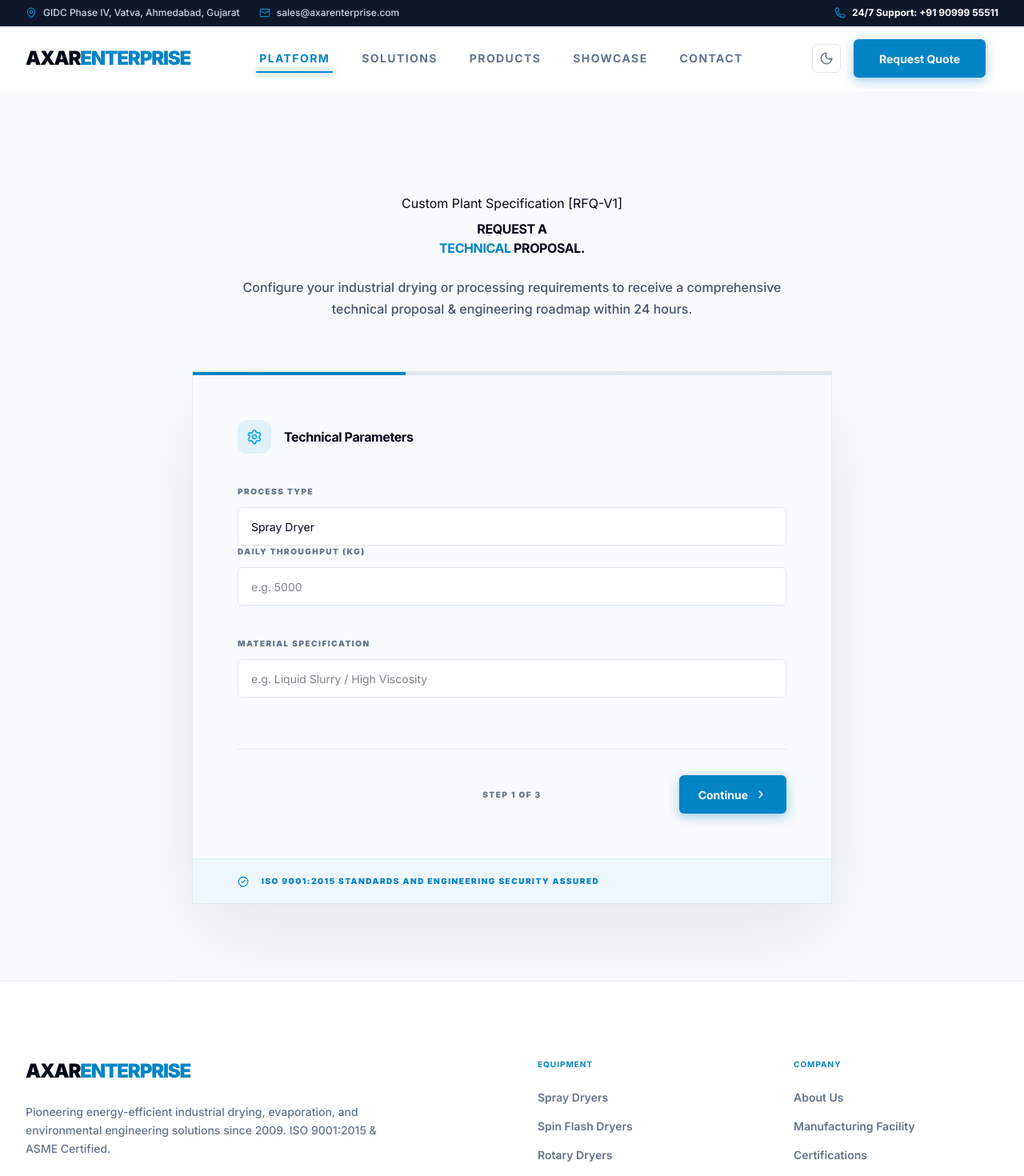
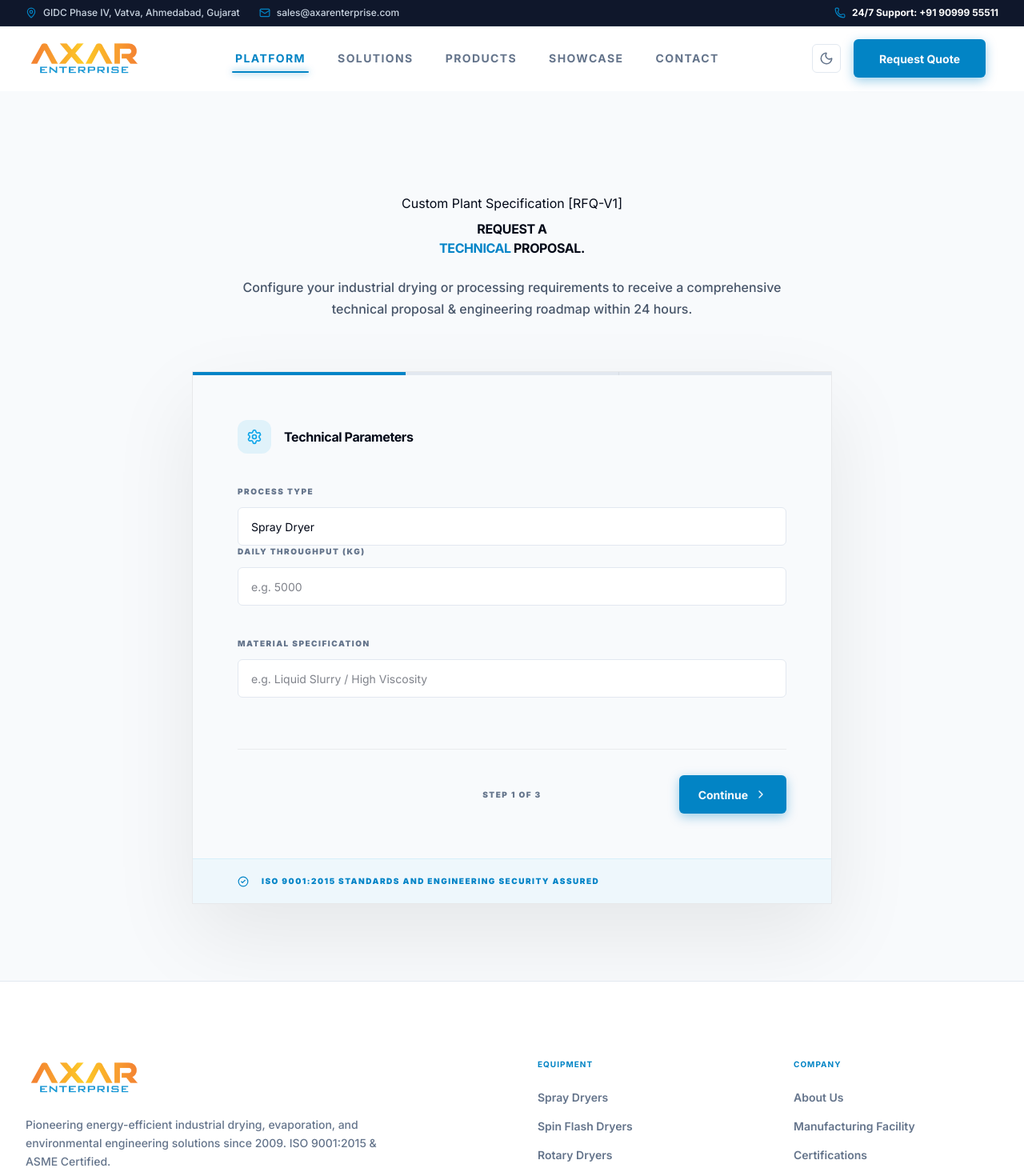
Before and after one commit to maulikpanchal1616/AKSHAR-ENTERPRISE, a Next.js app: page /rfq in a window 1280 px wide. Shown: the top 1470 px of the page at 80% size. Built offline with nearby package versions, Linux system fonts and the light colour scheme.

Commit message:
Updated brand logo and enforced light mode as default

```diff
--- a/src/app/layout.tsx
+++ b/src/app/layout.tsx
@@ -55,7 +55,7 @@
         <ThemeProvider
           attribute="class"
           defaultTheme="light"
-          enableSystem
+          enableSystem={false}
           disableTransitionOnChange
         >
           {/* Scroll progress bar — pure DOM, zero React re-renders */}
--- a/src/components/layout/Footer.tsx
+++ b/src/components/layout/Footer.tsx
@@ -19,9 +19,11 @@
           {/* Brand Info */}
           <div className="lg:col-span-2 flex flex-col gap-6">
             <div className="flex items-center">
-              <div className="font-black text-2xl tracking-tighter text-foreground">
-                AXAR<span className="text-primary">ENTERPRISE</span>
-              </div>
+              <img
+                src="/logo.png"
+                alt="Axar Enterprise Logo"
+                className="h-10 md:h-12 w-auto object-contain"
+              />
             </div>
             <p className="text-sm text-muted-foreground leading-relaxed max-w-md font-medium">
               Pioneering energy-efficient industrial drying, evaporation, and environmental engineering solutions since 2009. ISO 9001:2015 & ASME Certified.
--- a/src/components/layout/Navbar.tsx
+++ b/src/components/layout/Navbar.tsx
@@ -175,9 +175,11 @@
             }}
             className="flex items-center space-x-2"
           >
-            <div className="font-black text-xl md:text-2xl tracking-tighter text-foreground">
-              AXAR<span className="text-primary">ENTERPRISE</span>
-            </div>
+            <img
+              src="/logo.png"
+              alt="Axar Enterprise Logo"
+              className="h-10 md:h-12 w-auto object-contain"
+            />
           </button>
 
           {/* Desktop Navigation */}
```
